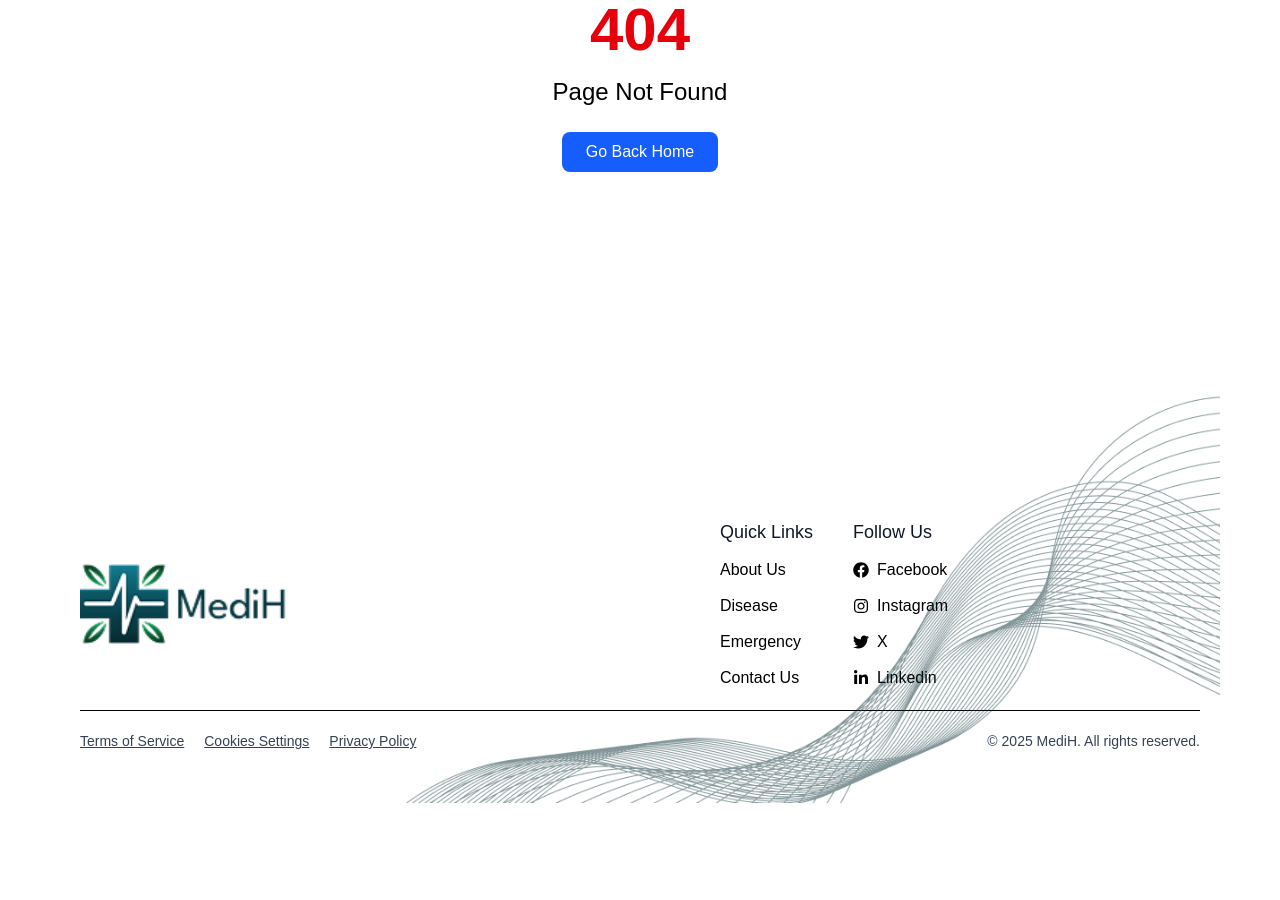
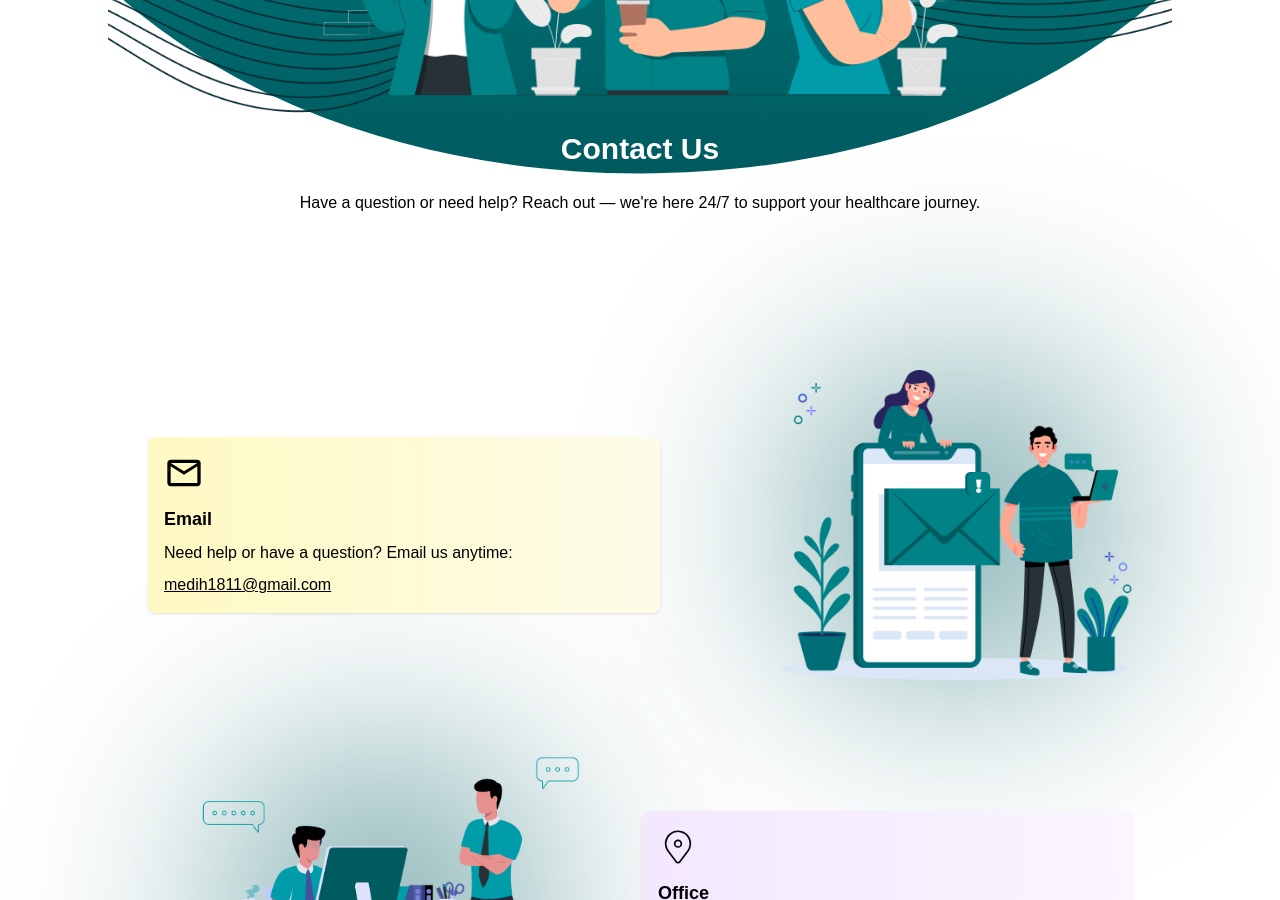
Before and after one commit to bytespathsolutions/BCID001-MysticBug, a React (Vite) app in the folder MysticBug/: page /contactus in a window 1280 px wide. Shown: the part 400-1300 px from the top of the page. Before the commit the page ends 1203 px from the top, so only its background shows below. Built offline with nearby package versions, Linux system fonts and the light colour scheme.

Commit message:
add contactus page

```diff
--- a/MysticBug/src/App.jsx
+++ b/MysticBug/src/App.jsx
@@ -3,6 +3,7 @@ import Homepage from "./pages/Homepage"
 import Footer from "./components/Footer"
 import Navbar from "./components/Navbar"
 import NotFound from "./components/NotFound"
+import ContactUs from "./pages/ContactUs"
 
 const App = () => {
   return (
@@ -10,6 +11,7 @@ const App = () => {
       <Navbar />
       <Routes>
         <Route path="/" element={<Homepage />} />
+        <Route path="/contactus" element={<ContactUs />} />
         <Route path="*" element={<NotFound />} />
       </Routes>
       <Footer />
--- /dev/null
+++ b/MysticBug/src/pages/ContactUs.jsx
@@ -0,0 +1,97 @@
+import Banner from "../components/Banner";
+import { images, icons } from "../assets/assets";
+
+const ContactUs = () => {
+  return (
+    <div className="md:px-12 md:mb-12">
+      {/* Banner */}
+      <Banner
+        src={images.calling_1}
+        text={"Contact Us"}
+        para={
+          "Have a question or need help? Reach out — we're here 24/7 to support your healthcare journey."
+        }
+      />
+      {/* Email Section */}
+      <div className="relative flex flex-col md:flex-row md:justify-between md:items-center  md:px-10 px-4 py-6 gap-6">
+        <div className="bg-gradient-to-r from-yellow-100 to-yellow-50 w-full rounded-lg max-w-lg p-4 shadow-sm z-10 relative">
+          <icons.MdOutlineMail className="size-10 font-medium mb-3" />
+          <h1 className="font-semibold text-lg mb-2">Email</h1>
+          <p className="mb-2 text-sm md:text-base">
+            Need help or have a question? Email us anytime:
+          </p>
+          <p className="underline cursor-pointer text-sm md:text-base">
+            medih1811@gmail.com
+          </p>
+        </div>
+
+        <div className="relative w-full max-w-[350px] mx-auto md:mx-0">
+          <div className="hidden absolute inset-0 md:flex items-center justify-center -z-10">
+            <div className="h-72 w-72 rounded-full bg-[#005B5F] blur-[120px] opacity-70"></div>
+          </div>
+
+          <img
+            src={images.mail}
+            alt="mail"
+            className="relative z-10 h-auto w-full"
+          />
+        </div>
+      </div>
+      {/* Office Section */}
+      <div className="relative flex flex-col md:flex-row md:justify-between md:items-center md:px-10 px-4 py-6 gap-6">
+        <div className="relative w-full max-w-[470px] mx-auto md:mx-0">
+          <div className="hidden absolute inset-0 md:flex items-center justify-center -z-10">
+            <div className="h-72 w-72 rounded-full bg-[#005B5F] blur-[120px] opacity-70"></div>
+          </div>
+
+          <img
+            src={images.office}
+            alt="office"
+            className="relative z-10 h-auto w-full"
+          />
+        </div>
+
+        <div className="bg-gradient-to-r from-purple-100 to-purple-50 w-full rounded-lg max-w-xl p-4 shadow-sm z-10 relative">
+          <icons.CiLocationOn className="size-10 font-medium mb-3" />
+          <h1 className="font-semibold text-lg mb-2">Office</h1>
+          <p className="mb-2 text-sm md:text-base">
+            Lorem ipsum dolor sit amet, consectetur adipiscing elit. Suspendisse
+            varius enim in ero.
+          </p>
+          <p className="underline cursor-pointer text-sm md:text-base">
+            123 Sample St, Sydney NSW 2000 AU
+          </p>
+        </div>
+      </div>
+
+
+      {/* Phone Section */}
+      <div className="relative flex flex-col md:flex-row md:justify-between md:items-center md:px-10 px-4 py-6 gap-6">
+        <div className="bg-gradient-to-r from-purple-100 to-purple-50 w-full rounded-lg max-w-xl p-4 shadow-sm z-10 relative">
+          <icons.IoCallOutline className="size-10 font-medium mb-3" />
+          <h1 className="font-semibold text-lg mb-2">Phone</h1>
+          <p className="mb-2 text-sm md:text-base">
+            Lorem ipsum dolor sit amet, consectetur adipiscing elit. Suspendisse
+            varius enim in ero.
+          </p>
+          <p className="underline cursor-pointer text-sm md:text-base">
+            +91 1234567890
+          </p>
+        </div>
+
+        <div className="relative w-full max-w-[470px] mx-auto md:mx-0">
+          <div className="hidden absolute inset-0 md:flex items-center justify-center -z-10">
+            <div className="h-72 w-72 rounded-full bg-[#005B5F] blur-[120px] opacity-70"></div>
+          </div>
+          <img
+            src={images.mobile}
+            alt="mobile"
+            className="relative z-10 h-auto w-full"
+          />
+        </div>
+      </div>
+    </div>
+  );
+};
+
+export default ContactUs;
```
